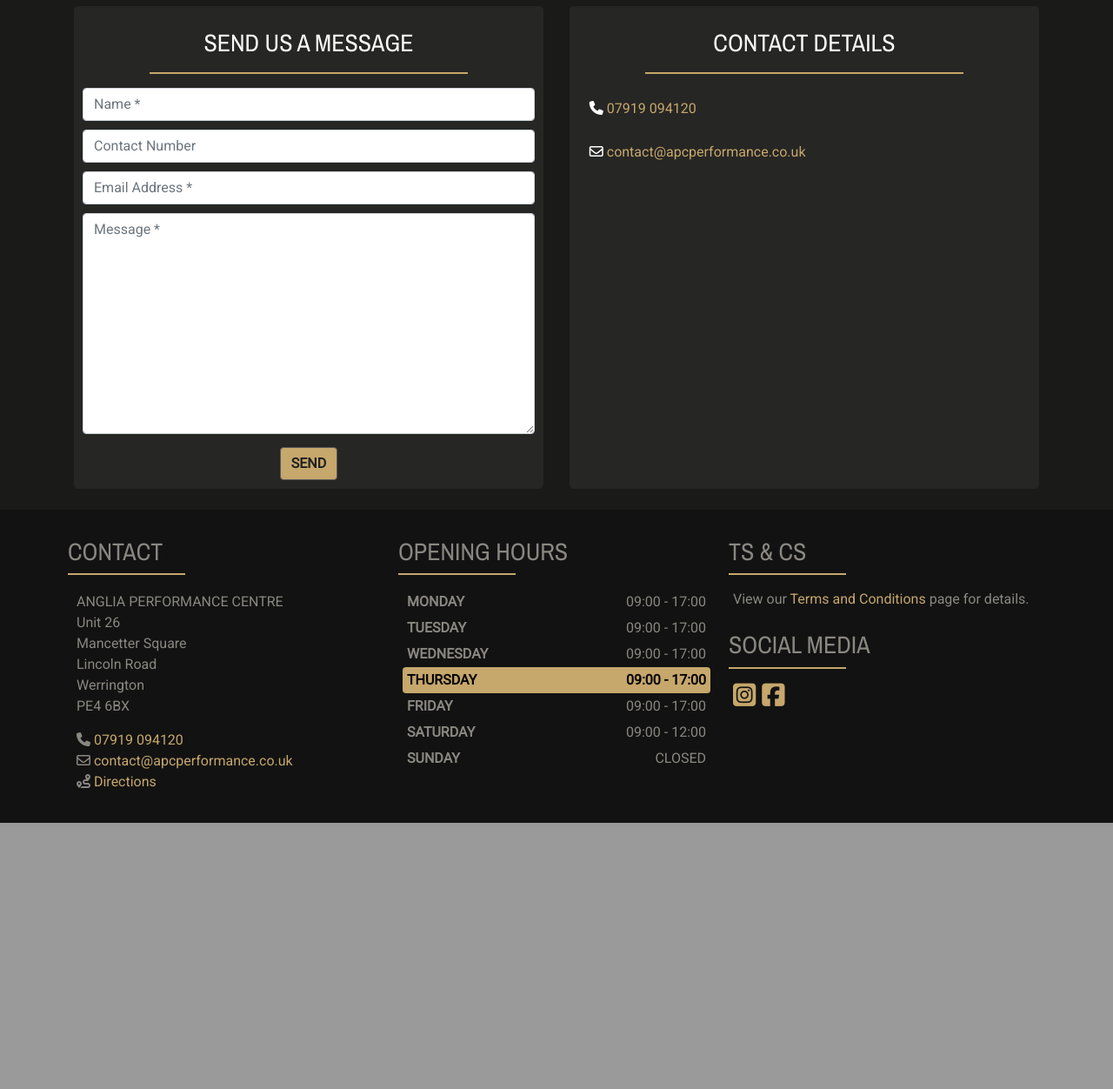
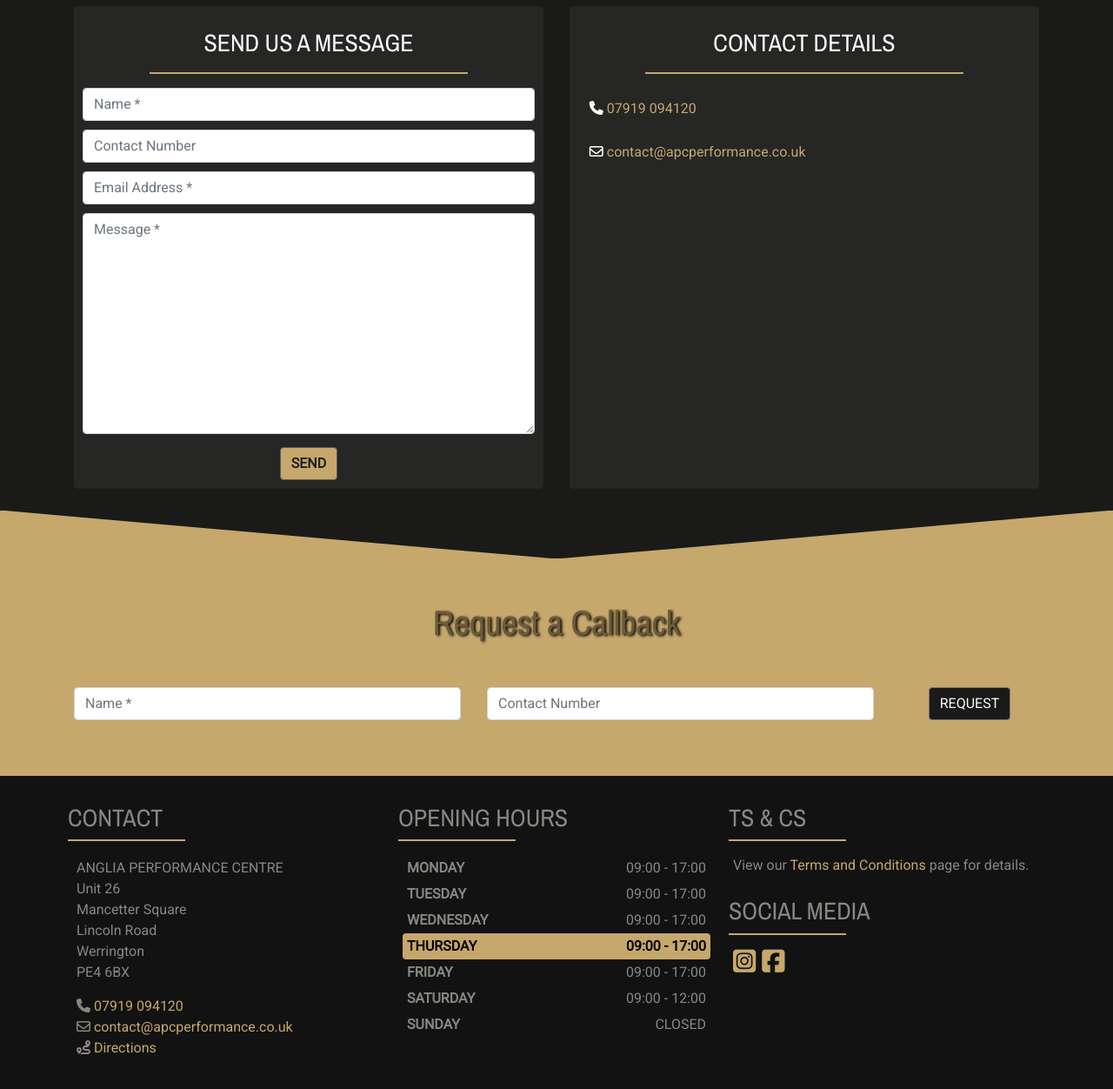
Before and after one commit to Matte-gtr/AngliaPerformanceCentre, a Django app: page /contact/ in a window 1280 px wide. Shown: the part 932-2184 px from the top of the page at 87% size. Before the commit the page ends 1878 px from the top, so only its background shows below. Run offline with Django 3.2, Linux system fonts and the light colour scheme; some libraries are stand-ins or nearby versions.

Commit message:
add scrolltoview to allauth pages and add callback request to contact page

```diff
--- a/contact/templates/contact/contact.html
+++ b/contact/templates/contact/contact.html
@@ -51,4 +51,34 @@
             </div>
         </div>
     </div>
+    <div class="bg-transition-container bg-darker">
+        <div class="bg-transition bg-gold"></div>
+    </div>
+    <section class="container-fluid callback-padding bg-gold">
+        <div class="container">
+          <div class="row">
+            <div class="col">
+              <h2 class="section-header text-gold">Request a Callback</h2>
+            </div>
+          </div>
+          <div class="row">
+            <div class="col">
+              <form action="{% url 'send_callback' %}" method="POST" class="text-center">
+                {% csrf_token %}
+                <div class="row">
+                  {% for field in miniform %}
+                  <div class="col-12 col-md-5">
+                    {{ field }}
+                  </div>
+                  {% endfor %}
+                  <div class="col-12 col-md-2">
+                    <input type="hidden" name="next" value="{{ request.path }}">
+                    <button type="submit" class="btn request-btn mt-0">REQUEST</button>
+                  </div>
+                </div>
+              </form>
+            </div>
+          </div>
+        </div>
+      </section>
 {% endblock %}
--- a/static/css/base.css
+++ b/static/css/base.css
@@ -192,15 +192,15 @@ body {
     box-shadow: 0 0 0 0.2rem rgb(198 167 108 / 70%);
 }
 
-input:-webkit-autofill,
-input:-webkit-autofill:hover,
-input:-webkit-autofill:focus,
-textarea:-webkit-autofill,
-textarea:-webkit-autofill:hover,
-textarea:-webkit-autofill:focus,
-select:-webkit-autofill,
-select:-webkit-autofill:hover,
-select:-webkit-autofill:focus {
+.dark-form input:-webkit-autofill,
+.dark-form input:-webkit-autofill:hover,
+.dark-form input:-webkit-autofill:focus,
+.dark-form textarea:-webkit-autofill,
+.dark-form textarea:-webkit-autofill:hover,
+.dark-form textarea:-webkit-autofill:focus,
+.dark-form select:-webkit-autofill,
+.dark-form select:-webkit-autofill:hover,
+.dark-form select:-webkit-autofill:focus {
 border: 1px solid #c6a76c;
 -webkit-text-fill-color: #c6a76c;
 box-shadow: 0 0 0px 1000px #1a1a19 inset;
@@ -548,18 +548,6 @@ nav ul li {
     background-color: #9f8057;
 }
 
-.bg-grey {
-    background-color: #262624;
-}
-
-.bg-darker {
-    background-color: #1a1a18;
-}
-
-.bg-darkest {
-    background-color: #121212;
-}
-
 .img-overlay {
     height: 100%;
     position: absolute;
@@ -605,6 +593,18 @@ nav ul li {
 
 .bg-white {
     background-color: #fafafa;
+}
+
+.bg-grey {
+    background-color: #262624;
+}
+
+.bg-darker {
+    background-color: #1a1a18;
+}
+
+.bg-darkest {
+    background-color: #121212;
 }
 
 .callback-padding {
--- a/templates/allauth/account/email.html
+++ b/templates/allauth/account/email.html
@@ -3,6 +3,8 @@
 {% load i18n %}
 
 {% block head_title %}{% trans "E-mail Addresses" %}{% endblock %}
+
+<title>{% block extra_title %}Email | {% endblock %}</title>
 
 {% block content %}
 <div class="container-fluid bg-darker account-bg">
--- a/templates/allauth/account/email_confirm.html
+++ b/templates/allauth/account/email_confirm.html
@@ -5,6 +5,7 @@
 
 {% block head_title %}{% trans "Confirm E-mail Address" %}{% endblock %}
 
+<title>{% block extra_title %}Confirmation | {% endblock %}</title>
 
 {% block content %}
 <div class="container-fluid bg-darker account-bg">
--- a/templates/allauth/account/login.html
+++ b/templates/allauth/account/login.html
@@ -3,7 +3,7 @@
   {% load i18n %}
   {% load account socialaccount %}
 
-  {% block head_title %}{% trans "Sign In" %}{% endblock %}
+  <title>{% block extra_title %}Sign In | {% endblock %}</title>
 
   {% block content %}
   <div class="container-fluid bg-darker account-bg">
--- a/templates/allauth/account/logout.html
+++ b/templates/allauth/account/logout.html
@@ -3,6 +3,8 @@
 {% load i18n %}
 
 {% block head_title %}{% trans "Sign Out" %}{% endblock %}
+
+<title>{% block extra_title %}Sign Out | {% endblock %}</title>
 
 {% block content %}
 <div class="container-fluid bg-darker account-bg">
--- a/templates/allauth/account/password_change.html
+++ b/templates/allauth/account/password_change.html
@@ -3,6 +3,8 @@
 {% load i18n %}
 
 {% block head_title %}{% trans "Change Password" %}{% endblock %}
+
+<title>{% block extra_title %}Change Password | {% endblock %}</title>
 
 {% block content %}
 <div class="container-fluid bg-darker account-bg">
--- a/templates/allauth/account/password_reset.html
+++ b/templates/allauth/account/password_reset.html
@@ -4,6 +4,7 @@
 {% load account %}
 
 {% block head_title %}{% trans "Password Reset" %}{% endblock %}
+<title>{% block extra_title %}Password Reset | {% endblock %}</title>
 
 {% block content %}
 <div class="container-fluid bg-darker account-bg">
--- a/templates/allauth/account/password_reset_done.html
+++ b/templates/allauth/account/password_reset_done.html
@@ -4,6 +4,8 @@
 {% load account %}
 
 {% block head_title %}{% trans "Password Reset" %}{% endblock %}
+
+<title>{% block extra_title %}Password Reset | {% endblock %}</title>
 
 {% block content %}
 <div class="container-fluid bg-darker account-bg">
--- a/templates/allauth/account/password_reset_from_key.html
+++ b/templates/allauth/account/password_reset_from_key.html
@@ -2,6 +2,7 @@
 
 {% load i18n %}
 {% block head_title %}{% trans "Change Password" %}{% endblock %}
+<title>{% block extra_title %}Change Password | {% endblock %}</title>
 
 {% block content %}
 <div class="container-fluid bg-darker account-bg">
--- a/templates/allauth/account/password_reset_from_key_done.html
+++ b/templates/allauth/account/password_reset_from_key_done.html
@@ -2,6 +2,7 @@
 
 {% load i18n %}
 {% block head_title %}{% trans "Change Password" %}{% endblock %}
+<title>{% block extra_title %}Change Password | {% endblock %}</title>
 
 {% block content %}
 <div class="container-fluid bg-darker account-bg">
--- a/templates/allauth/account/password_set.html
+++ b/templates/allauth/account/password_set.html
@@ -3,6 +3,7 @@
 {% load i18n %}
 
 {% block head_title %}{% trans "Set Password" %}{% endblock %}
+<title>{% block extra_title %}Set Password | {% endblock %}</title>
 
 {% block content %}
 <div class="container-fluid bg-darker account-bg">
--- a/templates/allauth/account/signup.html
+++ b/templates/allauth/account/signup.html
@@ -3,6 +3,7 @@
 {% load i18n %}
 
 {% block head_title %}{% trans "Signup" %}{% endblock %}
+<title>{% block extra_title %}Sign Up | {% endblock %}</title>
 
 {% block content %}
 <div class="container-fluid bg-darker account-bg">
--- a/templates/allauth/account/signup_closed.html
+++ b/templates/allauth/account/signup_closed.html
@@ -3,6 +3,7 @@
 {% load i18n %}
 
 {% block head_title %}{% trans "Sign Up Closed" %}{% endblock %}
+<title>{% block extra_title %}Sign Up Closed | {% endblock %}</title>
 
 {% block content %}
 <div class="container-fluid bg-darker account-bg">
--- a/templates/allauth/account/verification_sent.html
+++ b/templates/allauth/account/verification_sent.html
@@ -3,6 +3,7 @@
 {% load i18n %}
 
 {% block head_title %}{% trans "Verify Your E-mail Address" %}{% endblock %}
+<title>{% block extra_title %}Verify Your E-mail Address | {% endblock %}</title>
 
 {% block content %}
 <div class="container-fluid bg-darker account-bg">
--- a/templates/allauth/account/verified_email_required.html
+++ b/templates/allauth/account/verified_email_required.html
@@ -3,6 +3,7 @@
 {% load i18n %}
 
 {% block head_title %}{% trans "Verify Your E-mail Address" %}{% endblock %}
+<title>{% block extra_title %}Verify Your E-mail Address | {% endblock %}</title>
 
 {% block content %}
 <div class="container-fluid bg-darker account-bg">
```
Also changed, not shown: templates/allauth/account/account_inactive.html (+12 -1 lines), templates/allauth/account/base.html (+14 -0 lines).
